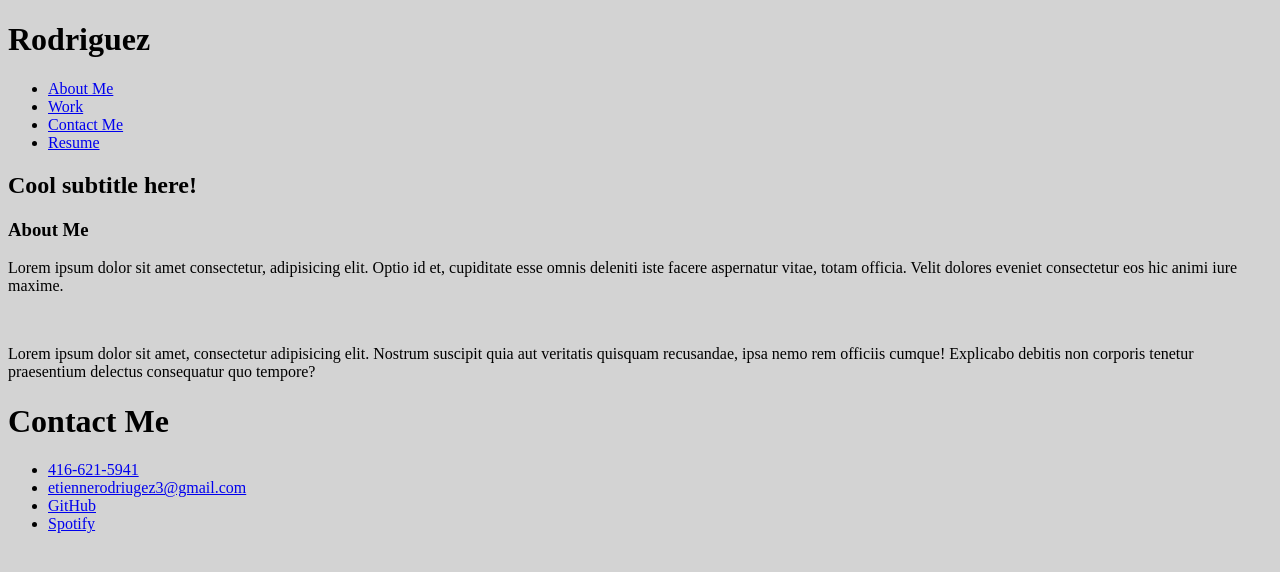
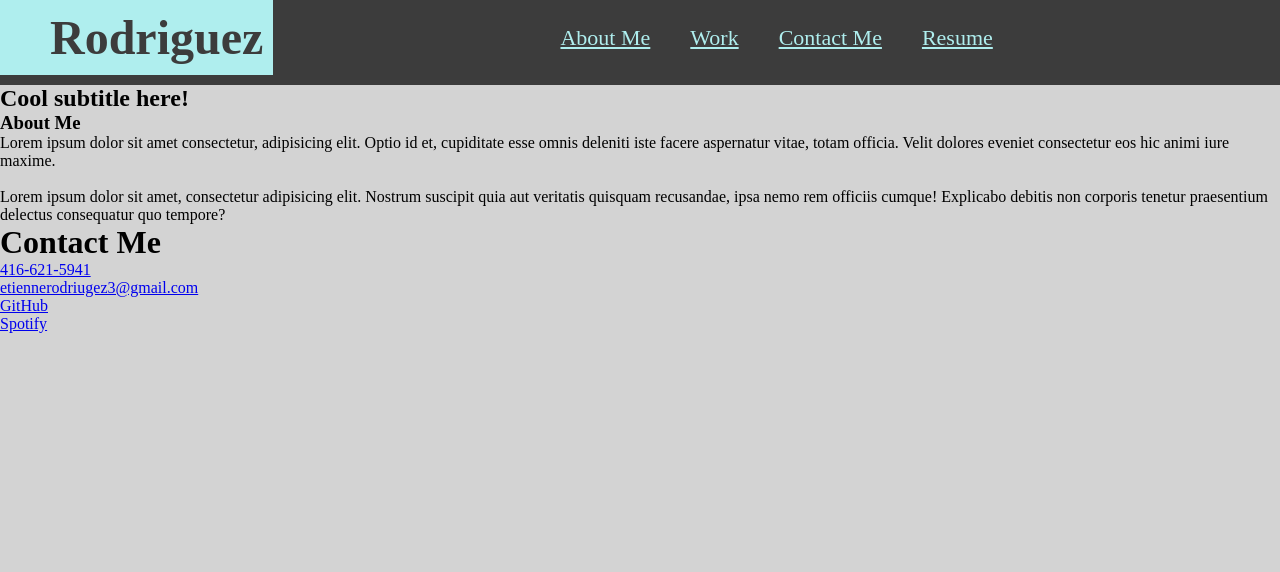
Before and after one commit to tienrdrz/Portfolio, a plain HTML site: page index.html in a window 1280 px wide. Drawn offline with Linux system fonts and the light colour scheme.

Commit message:
header is very close to mock-up,just changed css

```diff
--- a/assets/css/style.css
+++ b/assets/css/style.css
@@ -1,3 +1,54 @@
+* {
+    margin: 0;
+    padding: 0;
+    box-sizing: border-box;
+}
+
+:root {
+    --gcolor: #3c3c3c;
+}
+
 body {
     background-color: lightgray;
 }
+
+header {
+    background-color:#3c3c3c;
+    padding: 0px 0px 10px 0px;
+    display: flex;
+    flex-wrap: wrap;
+    justify-content: space-between;
+    top: 0;
+}
+
+header h1 {
+    color:#3c3c3c;
+    margin: 0;
+    font-size: 48px;
+    background-color: paleturquoise;
+    padding: 10px 10px 10px 50px;
+}
+
+header a {
+    color: paleturquoise;
+    text-decoration: underline;
+}
+
+header nav {
+    margin: auto;
+}
+
+header nav ul {
+    display: flex;
+    flex-wrap: wrap;
+    justify-content: space-between;
+    align-items: center;
+    list-style: none;
+}
+
+header nav ul li a {
+    padding: 15px 20px;
+    font-weight: lighter;
+    font-size: 22px;
+    text-align: center;
+}
```
